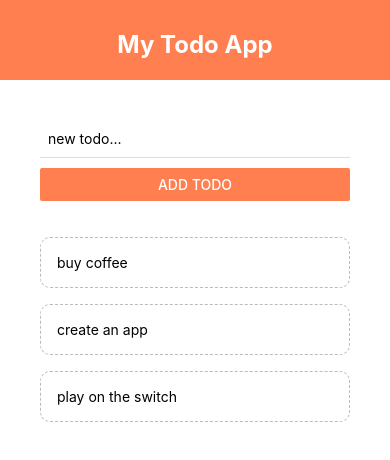
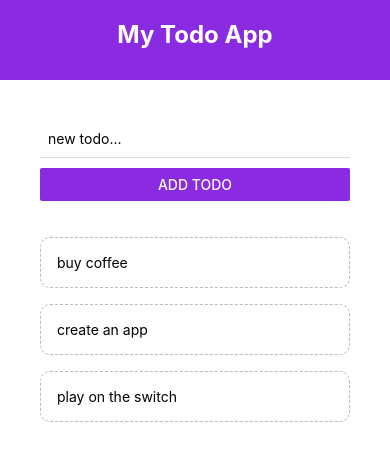
Before and after one commit to Sanchitbajaj02/simple-todo, a React Native app: screen / in a window 390 px wide. Shown: the top 460 px of the page. Built offline with nearby package versions, Linux system fonts and the light colour scheme.

Commit message:
added logo and change file structure

```diff
--- a/App.js
+++ b/App.js
@@ -1,5 +1,5 @@
 import React from 'react';
-import Main from './Main';
+import Main from './Components/Main';
 export default function App() {
   return (
     <React.Fragment>
--- a/Components/AddTodo.jsx
+++ b/Components/AddTodo.jsx
@@ -1,24 +1,28 @@
-import React, {useState} from 'react'
-import { StyleSheet, Text, TextInput, Button, View } from 'react-native';
+import React, { useState } from "react";
+import { StyleSheet, Text, TextInput, Button, View } from "react-native";
 
 const AddTodo = ({ submitHandler }) => {
-  const [text, setText] = useState('')
+  const [text, setText] = useState("");
 
   const changeHandler = (val) => {
-    setText(val)
-  }
+    setText(val);
+  };
 
   return (
-    <View >
+    <View>
       <TextInput
         style={styles.input}
         placeholder="new todo..."
         onChangeText={changeHandler}
       />
-      <Button onPress={() => submitHandler(text)} title="add todo" color='coral' />
+      <Button
+        onPress={() => submitHandler(text)}
+        title="add todo"
+        color="blueviolet"
+      />
     </View>
-  )
-}
+  );
+};
 
 const styles = StyleSheet.create({
   input: {
@@ -26,8 +30,8 @@ const styles = StyleSheet.create({
     paddingHorizontal: 8,
     paddingVertical: 10,
     borderBottomWidth: 1,
-    borderBottomColor: '#ddd'
-  }
-})
+    borderBottomColor: "#ddd",
+  },
+});
 
-export default AddTodo
+export default AddTodo;
--- a/Components/Header.jsx
+++ b/Components/Header.jsx
@@ -1,26 +1,26 @@
-import React, { useState } from 'react';
-import { StyleSheet, Text, View } from 'react-native';
+import React, { useState } from "react";
+import { StyleSheet, Text, View } from "react-native";
 
 const Header = () => {
   return (
     <View style={styles.header}>
       <Text style={styles.title}>My Todo App</Text>
     </View>
-  )
-}
+  );
+};
 
 const styles = StyleSheet.create({
   header: {
     height: 80,
-    paddingTop: 30,
-    backgroundColor: 'coral'
+    paddingVertical: 20,
+    backgroundColor: "blueviolet",
   },
   title: {
-    textAlign: 'center',
-    color: 'white',
+    textAlign: "center",
+    color: "white",
     fontSize: 24,
-    fontWeight: 'bold'
-  }
-})
+    fontWeight: "bold",
+  },
+});
 
-export default Header
+export default Header;
--- /dev/null
+++ b/Components/Main.jsx
@@ -0,0 +1,59 @@
+import React, { useState } from "react";
+import { StyleSheet, View, FlatList } from "react-native";
+
+import Header from "./Header";
+import TodoItem from "./TodoItem";
+import AddTodo from "./AddTodo";
+
+export default function Main() {
+  const [todos, setTodos] = useState([
+    { text: "buy coffee", key: "1" },
+    { text: "create an app", key: "2" },
+    { text: "play on the switch", key: "3" },
+  ]);
+
+  const renderItem = ({ item }) => {
+    return <TodoItem item={item} pressHandler={pressHandler} />;
+  };
+
+  const pressHandler = (key) => {
+    setTodos((prevTodos) => {
+      return prevTodos.filter((todo) => todo.key != key);
+    });
+  };
+
+  const submitHandler = (text) => {
+    setTodos((prevTodos) => {
+      return [{ text: text, key: Math.random().toString() }, ...prevTodos];
+    });
+  };
+
+  return (
+    <View style={styles.container}>
+      {/* Header */}
+      <Header />
+      <View style={styles.content}>
+        {/* to form */}
+        <AddTodo submitHandler={submitHandler} />
+        <View style={styles.list}>
+          <FlatList data={todos} renderItem={renderItem} />
+        </View>
+      </View>
+    </View>
+  );
+}
+
+const styles = StyleSheet.create({
+  container: {
+    flex: 1,
+    backgroundColor: "#fff",
+    // alignItems: 'center',
+    // justifyContent: 'center',
+  },
+  content: {
+    padding: 40,
+  },
+  list: {
+    marginTop: 20,
+  },
+});
--- a/Main.jsx
+++ /dev/null
@@ -1,64 +0,0 @@
-import { StatusBar } from 'expo-status-bar';
-import React, { useState } from 'react';
-import { StyleSheet, Text, View, FlatList } from 'react-native';
-
-import Header from './Components/Header';
-import TodoItem from './Components/TodoItem';
-import AddTodo from './Components/AddTodo';
-
-export default function Main() {
-
-  const [todos, setTodos] = useState([
-    { text: 'buy coffee', key: '1' },
-    { text: 'create an app', key: '2' },
-    { text: 'play on the switch', key: '3' }
-  ]);
-
-  const renderItem = ({ item }) => {
-    return <TodoItem item={item} pressHandler={pressHandler} />
-  }
-
-  const pressHandler = (key) => {
-    setTodos(prevTodos => {
-      return prevTodos.filter(todo => todo.key != key)
-    })
-  }
-
-  const submitHandler = (text) => {
-    setTodos(prevTodos => {
-      return [ { text: text, key: Math.random().toString()}, ...prevTodos]
-    })
-  }
-
-  return (
-    <View style={styles.container}>
-      {/* Header */}
-      <Header/>
-      <View style={styles.content}>
-        {/* to form */}
-        <AddTodo submitHandler={submitHandler} />
-        <View style={styles.list}>
-          <FlatList
-            data={todos}
-            renderItem={renderItem}
-          />
-        </View>
-      </View>
-    </View>
-  );
-}
-
-const styles = StyleSheet.create({
-  container: {
-    flex: 1,
-    backgroundColor: '#fff',
-    // alignItems: 'center',
-    // justifyContent: 'center',
-  },
-  content: {
-    padding: 40,
-  },
-  list: {
-    marginTop: 20,
-  }
-});
```
Also changed, not shown: assets/favicon.png, main.css (added).
